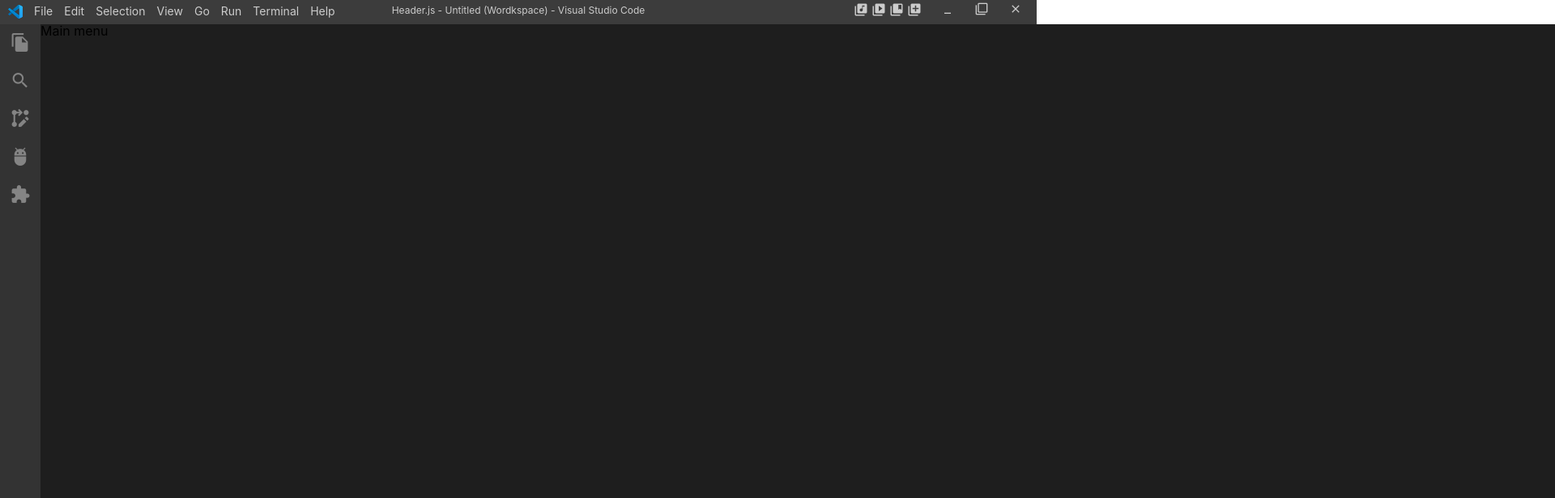
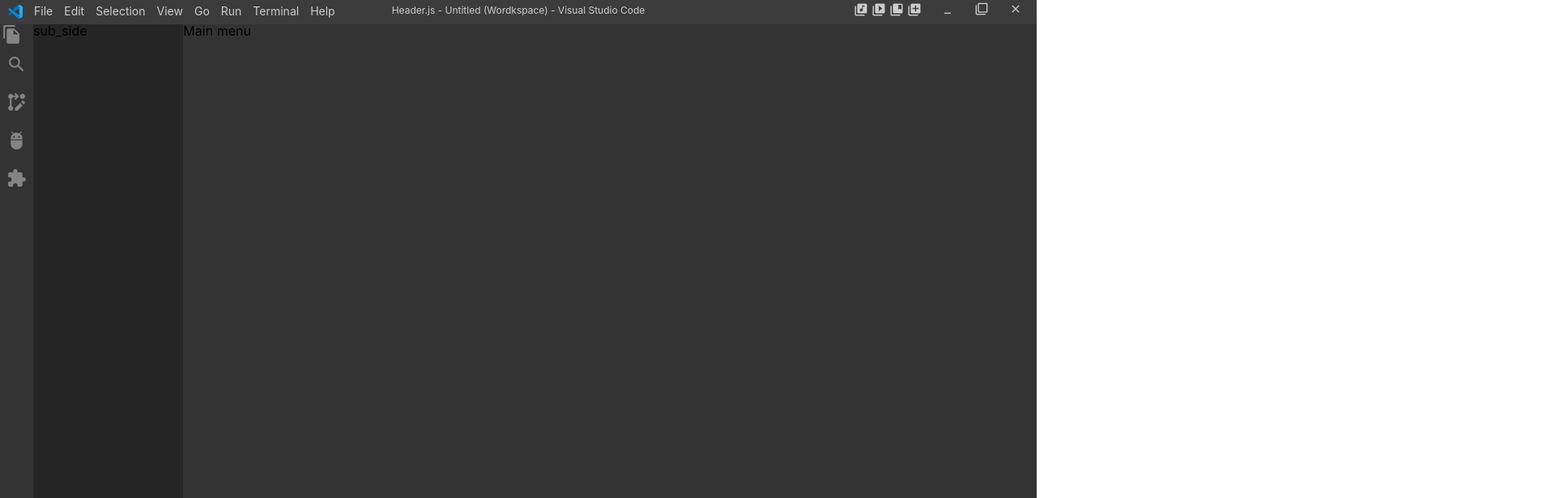
Before and after one commit to eastZoo/VSC-web, a React (Create React App) app: page / in a window 1280 px wide. Shown: the top 616 px of the page at 81% size, 1920 px wide, since content can reach past the window. Built offline with nearby package versions, Linux system fonts and the light colour scheme; the HTML template or start-up script is replaced by a standard one.

Commit message:
feat : 서브메뉴 라우터 연결 링크

```diff
--- a/src/App.js
+++ b/src/App.js
@@ -1,16 +1,19 @@
 import { BrowserRouter as Router, Routes, Route } from "react-router-dom";
 import Youtube from "./components/Youtube";
 import Header from "./Layout/Header";
-import Main from "./Layout/Main";
+import Main from "./components/Main";
 import Sidebar from "./Layout/Sidebar"
 import Test from "./components/Test";
+import Twitch from "./components/Twitch";
+import Tistory from "./components/Tistory";
+import Cafe from "./components/Cafe";
 
 function App() {
   return (
     <>
       <Router>
         <Header />
-        <Sidebar />
+        <Sidebar>
           <Routes>
             <Route path="/" element={<Main />}></Route>
           </Routes>
@@ -18,8 +21,15 @@ function App() {
             <Route path="/youtube" element={<Youtube />}></Route>
           </Routes>
           <Routes>
-          <Route path="/code" element={<Test />}></Route>
+            <Route path="/twitch" element={<Twitch />}></Route>
           </Routes>
+          <Routes>
+            <Route path="/tistoy" element={<Tistory />}></Route>
+          </Routes>
+          <Routes>
+            <Route path="/cafe" element={<Cafe />}></Route>
+          </Routes>
+        </Sidebar>
       </Router>
     </>
 
--- a/src/Layout/Main.css
+++ /dev/null
@@ -1,16 +0,0 @@
-.main {
-  position: absolute;
-  width: 1870px;
-  height: 917px;
-  left: 50px;
-  background-color: #1E1E1E;
-}
-.main .inner {
-
-}
-
-.main .inner .inner__right {
-  width: 100%;
-  height: 100%;
-  background-color: #1E1E1E;
-}
--- a/src/Layout/Sidebar.css
+++ b/src/Layout/Sidebar.css
@@ -2,6 +2,7 @@
   position: absolute;
   background-color: #333;
   height: 917px;
+  width: 100%;
   display: flex;
 }
 .sidebar .main_side{
@@ -38,3 +39,7 @@
   background-color: #252526;
   width: 225px;
 }
+
+.sidebar .content {
+  width: 100%;
+}
--- a/src/Layout/Sidebar.js
+++ b/src/Layout/Sidebar.js
@@ -1,10 +1,10 @@
 import React, { useState } from 'react'
 import { Link } from "react-router-dom";
 import Sidepop from '../components/SidePop/Sidepop'
-import Main from './Main';
+import Main from '../components/Main';
 import './Sidebar.css'
 
-const Sidebar = (children) => {
+const Sidebar = ({children}) => {
   const[isOpen ,setIsOpen] = useState(false);
   const toggle = () => {
     setIsOpen (!isOpen);
@@ -14,34 +14,37 @@ const Sidebar = (children) => {
     <div className='sidebar'>
         <div className='main_side'>
             <ul className='menu'>
-              <li onClick={toggle}>
+                <Link to='/'>
                 <div class="material-icons">file_copy</div>
-              </li>
+                </Link>
               <li>
-                <Link to='/twitch'>
+                <Link to='/youtube'>
                   <div class="material-icons">search</div>
                 </Link>
               </li>
               <li>
-                <Link to='/cafe'>
+                <Link to='/twitch'>
                   <div class="material-icons">rebase_edit</div>
                 </Link>
               </li>
               <li>
-                <Link to='/tistory'>
+                <Link to='/tistoy'>
                   <div class="material-icons">adb</div>
                 </Link>
               </li>
               <li>
-                <Link to='/code'>
+                <Link to='/cafe'>
                   <div class="material-icons">extension</div>
                 </Link>
               </li>
             </ul>
         </div>
+        {/* 사이드바 버튼 토글시 나오는 메뉴 */}
         <div className='sub_side'>
           sub_side
         </div>
+        {/* 메인 컨텐츠 창 */}
+        <div className='content'>{children}</div>
     </div>
   )
 }
--- /dev/null
+++ b/src/components/Cafe.js
@@ -0,0 +1,9 @@
+import React from 'react'
+
+const Cafe = () => {
+  return (
+    <div>Cafe</div>
+  )
+}
+
+export default Cafe
--- a/src/Layout/Main.js
+++ b/src/components/Main.js
@@ -1,5 +1,4 @@
 import React from 'react'
-import './Main.css'
 
 const Main = () => {
 
--- /dev/null
+++ b/src/components/Tistory.js
@@ -0,0 +1,9 @@
+import React from 'react'
+
+const Tistory = () => {
+  return (
+    <div>Tistory</div>
+  )
+}
+
+export default Tistory
--- /dev/null
+++ b/src/components/Twitch.js
@@ -0,0 +1,9 @@
+import React from 'react'
+
+const Twitch = () => {
+  return (
+    <div>Twitch</div>
+  )
+}
+
+export default Twitch
```
Lines whose indentation alone changed are shown as unchanged.
